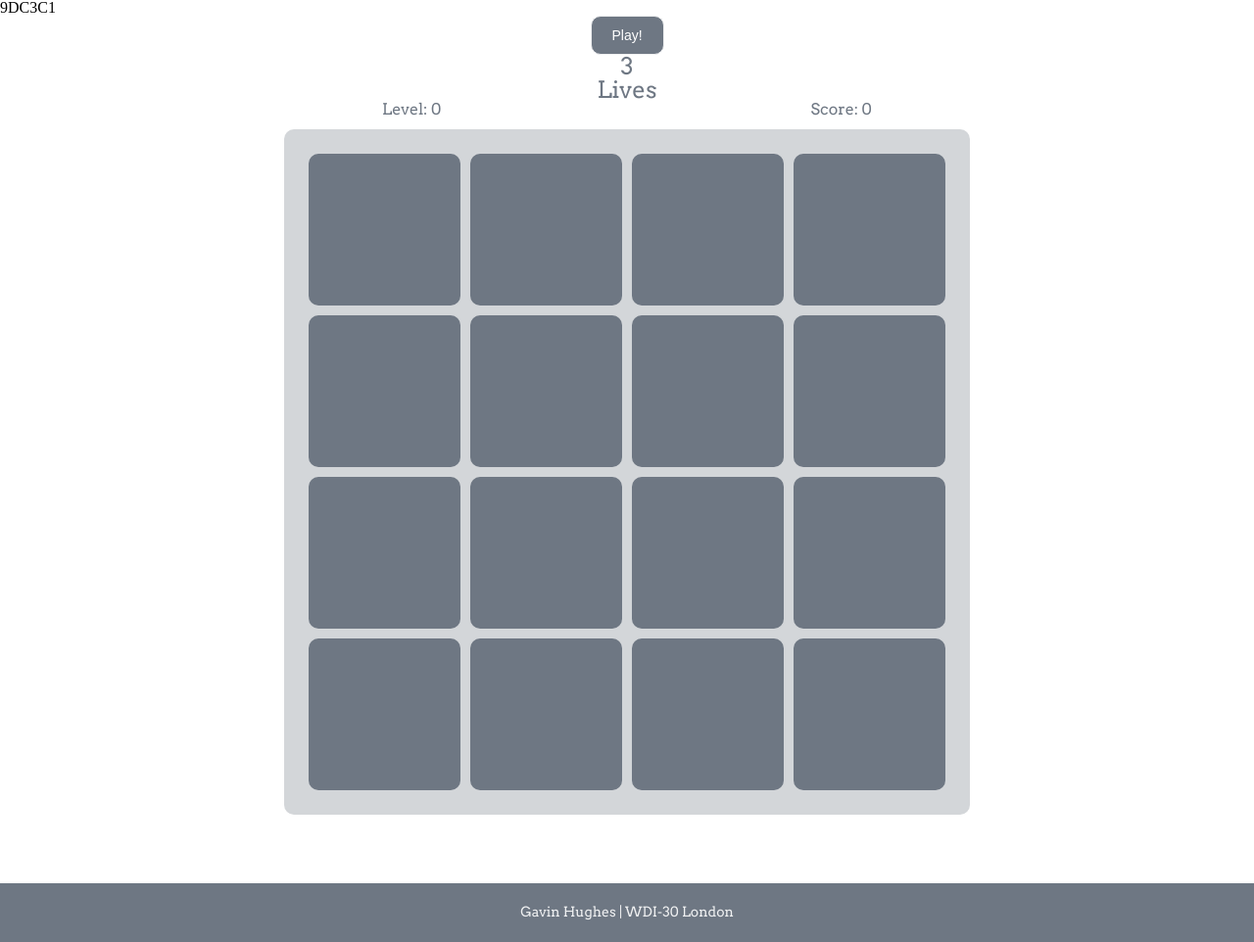
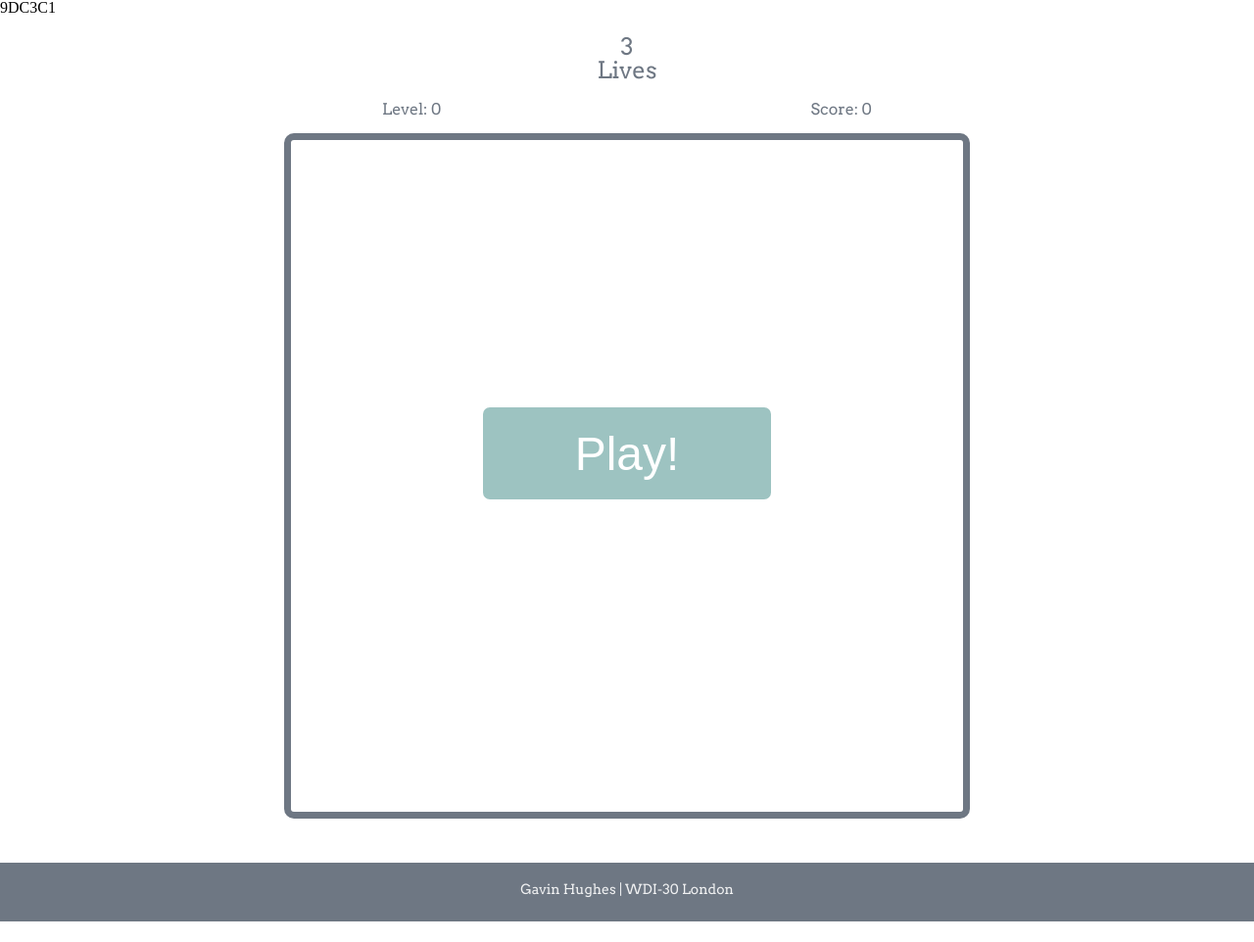
Before and after one commit to gjhughes/WDI_PROJECT_1, a PHP site: page / in a window 1280 px wide. Shown: the whole page at 98% size. After the commit the page ends 941 px from the top, so only its background shows below. Run offline with PHP 8.4, Linux system fonts and the light colour scheme; some libraries are stand-ins or nearby versions.

Commit message:
hover state on tiles working, styled start sequence

```diff
--- a/css/style.css
+++ b/css/style.css
@@ -7,29 +7,41 @@
 }
 
 /******************/
-/* Header styles */
+/* Button styles */
 /****************/
 
-
-/***********************/
-/* Play button styles */
-/*********************/
-
-.play {
-  width: 75px;
-  height: 40px;
-  background-color: #6E7783;
+.play-btn {
+  width: 300px;
+  height: 100px;
+  background-color: #9DC3C1;
   border-radius: 10px;
-  border: 1px solid #F0F1F2;
+  border: 3px solid white;
   color: white;
-  font-size: 14px;
+  font-size: 48px;
+  display: block;
+  margin: 0 auto;
+  margin-top: 250px;
 }
 
-.play:hover {
-  background-color: #F0F1F2;
-  border: 1px solid #6E7783;
-  color: #6E7783;
-  font-size: 20px;
+.play-btn:hover {
+  background-color: #77AAAD;
+  color: white;
+  font-size: 48px;
+  cursor: pointer;
+}
+
+.play-btn:focus {
+  outline: none;
+}
+
+.grow {
+  transition: all .3s linear;
+}
+
+.grow:hover {
+  background-color: #77AAAD;
+  transform: scale(1.1);
+  /*border: 5px solid #D3D6D9;*/
 }
 
 /**********************/
@@ -42,6 +54,10 @@ header {
   font-family: 'Arvo', serif;
   margin: 0 auto;
   color: #6E7783;
+}
+
+.score-board {
+  margin-top: 20px;
 }
 
 .lives-display {
@@ -73,6 +89,11 @@ header {
   padding: 20px 20px;
 }
 
+.start-grid {
+  background-color: white;
+  border: 7px solid #6E7783;
+}
+
 .game-over {
   background-color: #D3D6D9;
   color: #6E7783;
@@ -94,6 +115,11 @@ header {
   margin: 5px 5px;
   border-radius: 10px;
   /*box-shadow: 3px 3px #e2e3e6;*/
+}
+
+.hover {
+  background-color: #A8ADB4;
+  cursor: pointer;
 }
 
 .show {
@@ -156,8 +182,8 @@ footer {
 footer p {
   font-family: 'Arvo', serif;
   text-align: center;
-  margin-top: 70px;
-  padding-top: 22px;
+  margin-top: 45px;
+  padding-top: 20px;
   color: #F0F1F2;
   font-size: 14px;
 }
--- a/index.html
+++ b/index.html
@@ -17,9 +17,6 @@
 
   <header>
     <div class="score-board">
-      <p>
-        <button class='play'>Play!</button>
-      </p>
 
       <div class="score-board">
         <div class="lives-display">
@@ -36,9 +33,11 @@
         <div class="score-display">Score: <span class="score">0</span></div>
       </div>
   </header>
-  <br>
   <main>
-    <div class="grid">
+    <div class="start-grid grid">
+      <button class='play-btn grow'>Play!</button>
+      <!-- <button class="restart-btn">Play Again</button> -->
+
       <div class="tiles" id="0"></div>
       <div class="tiles" id="1"></div>
       <div class="tiles" id="2"></div>
--- a/js/app.js
+++ b/js/app.js
@@ -3,6 +3,7 @@ let $level            = null;
 let $lives            = null;
 let $score            = null;
 let $grid             = null;
+let $play             = null;
 let patternLength     = 1;
 let lives             = 3;
 let level             = 0;
@@ -21,9 +22,9 @@ function init() {
   $level  = $('.level');
   $lives  = $('.lives');
   $score  = $('.score');
-
+  $play   = $('.play-btn');
+  $tiles.hide();
   $('button').on('click', startGame);
-
 }
 
 function startGame() {
@@ -31,14 +32,25 @@ function startGame() {
   score = 0;
   lives = 3;
   level = 0;
-  updateScoreboard();
-  generatePattern();
-  displayPattern();
+  setTimeout(function() {
+    displayTiles();
+    updateScoreboard();
+    generatePattern();
+    setTimeout(function() {
+      displayPattern();
+    }, 500);
+  }, 500);
+
 
 }
 
 function nextLevel() {
   $tiles.off('click');
+
+  $tiles.on('mouseover', function(e) {
+    $(e.target).removeClass('hover');
+  });
+
   patternLength++;
   userClicks = 0;
   userPattern = [];
@@ -70,6 +82,15 @@ function gameOver() {
   }
 }
 
+function displayTiles() {
+  $play.hide();
+  $grid.removeClass('start-grid');
+  setTimeout(function() {
+    $tiles.fadeIn();
+  }, 250);
+
+}
+
 function generatePattern() {
   for (let i = 0; computerPattern.length < patternLength; i++) {
     const num = Math.floor(Math.random() * 16).toString();
@@ -89,6 +110,7 @@ function displayPattern() {
 
         if (i + 1 === computerPattern.length) {
           checkMatch();
+
         }
       }, 500);
     }, i*500 + 500);
@@ -96,6 +118,13 @@ function displayPattern() {
 }
 
 function checkMatch() {
+  // set timeout
+  $tiles.on('mouseover', function(e) {
+    $(e.target).addClass('hover');
+  });
+  $tiles.on('mouseleave', function(e) {
+    $(e.target).removeClass('hover');
+  });
   $tiles.on('click', function(e) {
     const $clicked = $(e.target).attr('id');
     if ($clicked === computerPattern[userClicks]) {
```
